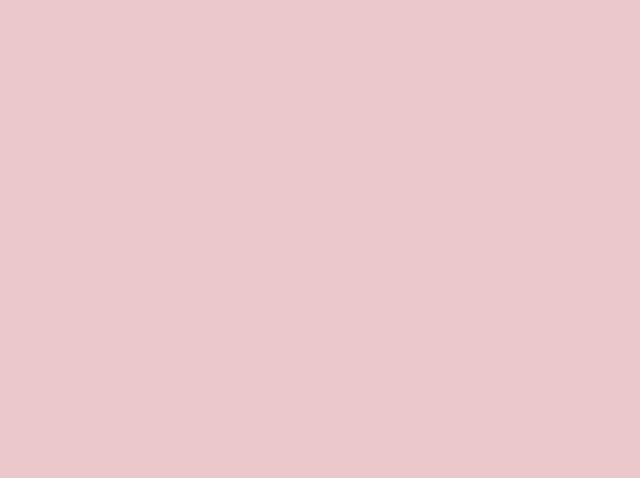
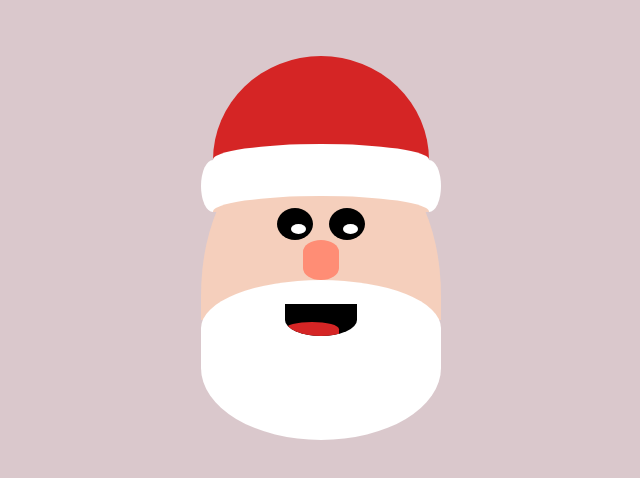
Before and after one commit to Pawwol1/practise, a plain HTML site: page santa-css/index.html in a window 1280 px wide. Shown: the whole page, without its empty margins (319-959 px from the left). Drawn offline with Linux system fonts and the light colour scheme.

Commit message:
santa face done

```diff
--- a/santa-css/index.html
+++ b/santa-css/index.html
@@ -10,6 +10,21 @@
 
 </head>
 <body>
-    <div class="santa"></div>
+    <div class="santa">
+        <div class="santa__hat">
+            <div class="santa__hat__top"></div>
+            <div class="santa__hat__stripe"></div>
+        </div>
+        <div class="santa__face">
+            <div class="santa__face__eyes">
+                <div class="santa__face_eye"></div>
+                <div class="santa__face_eye"></div>
+            </div>
+            <div class="santa__face__nose"></div>
+        </div>
+        <div class="santa__beard">
+            <div class="santa__beard__mouth"></div>
+        </div>
+    </div>
 </body>
 </html>
--- a/santa-css/style.css
+++ b/santa-css/style.css
@@ -1,5 +1,8 @@
 :root {
-    --bg-color: rgba(200, 100, 110, 0.35);
+    --bg-color: rgba(150, 100, 110, 0.35);
+    --skin-color: #f5cfbc;
+    --orange-color: #ff8d75;
+    --red-color: #d52525;
 }
 
 * {
@@ -10,6 +13,143 @@
 
 body {
     background-color: var(--bg-color);
+    display: flex;
+    justify-content: center;
     height: 100vh;
     width: 100vw;
 }
+
+.santa {
+    margin-top: 20vh;
+    height: 20vh;
+    width: 30vh;
+    position: relative;
+}
+
+.santa__face {
+    background-color: var(--skin-color);
+    border-radius: 30% 30% 0 0 / 85% 85% 0 0;
+    height: 100%;
+    width: 100%;
+    display: flex;
+    flex-wrap: wrap;
+    justify-content: center;
+    align-items: flex-start;
+    align-content: flex-start;
+}
+
+.santa__beard {
+    background-color: white;
+    border-radius: 50% / 30% 30% 45% 45%;
+    height: 100%;
+    width: 100%;
+    position: absolute;
+    top: 75%;
+}
+
+.santa__face__eyes {
+    display: flex;
+    justify-content: center;
+    height: 20%;
+    width: 100%;
+    margin-top: 20%;
+}
+
+.santa__face_eye {
+    background-color: black;
+    border-radius: 100%;
+    margin: 0 8px;
+    height: 100%;
+    width: 15%;
+    position: relative;
+}
+
+.santa__face_eye::after {
+    content: "";
+    position: absolute;
+    top: 50%;
+    left: 40%;
+    display: block;
+    background-color: white;
+    border-radius: 100%;
+    height: 30%;
+    width: 40%;
+}
+
+.santa__face__nose {
+    background-color: var(--orange-color);
+    border-radius: 75% / 45%;
+    height: 25%;
+    width: 15%;
+}
+
+.santa__beard__mouth {
+    background-color: black;
+    border-radius: 0 0 50% 50%;
+    height: 20%;
+    width: 30%;
+    margin: 10% auto;
+    position: relative;
+    overflow: hidden;
+}
+
+.santa__beard__mouth::after {
+    background-color: var(--red-color);
+    border-radius: 50% 50% 0 0;
+    content: "";
+    display: block;
+    height: 45%;
+    width: 75%;
+    position: absolute;
+    left: 0;
+    bottom: 0;
+}
+
+.santa__hat {
+    height: 65%;
+    width: 100%;
+    position: absolute;
+    bottom: 100%;
+    display: flex;
+    flex-wrap: wrap;
+    justify-content: center;
+}
+
+.santa__hat__top {
+    background-color: var(--red-color);
+    border-radius: 100% 100% 0 0 / 200% 200% 0 0;
+    height: 100%;
+    width: 90%;
+}
+
+.santa__hat__stripe {
+    background-color: white;
+    border-radius: 5%/50%;
+    height: 50%;
+    width: 100%;
+    position: relative;
+}
+
+.santa__hat__stripe::after {
+    content: "";
+    background-color: white;
+    border-radius: 50% 50% 0 0 / 100% 100% 0 0;
+    display: block;
+    height: 30%;
+    width: 90%;
+    position: absolute;
+    left: 5%;
+    bottom: 100%;
+}
+
+.santa__hat__stripe::before {
+    content: "";
+    background-color: var(--skin-color);
+    border-radius: 50% 50% 0 0 / 100% 100% 0 0;
+    display: block;
+    height: 30%;
+    width: 90%;
+    position: absolute;
+    left: 5%;
+    bottom: 0;
+}
```
